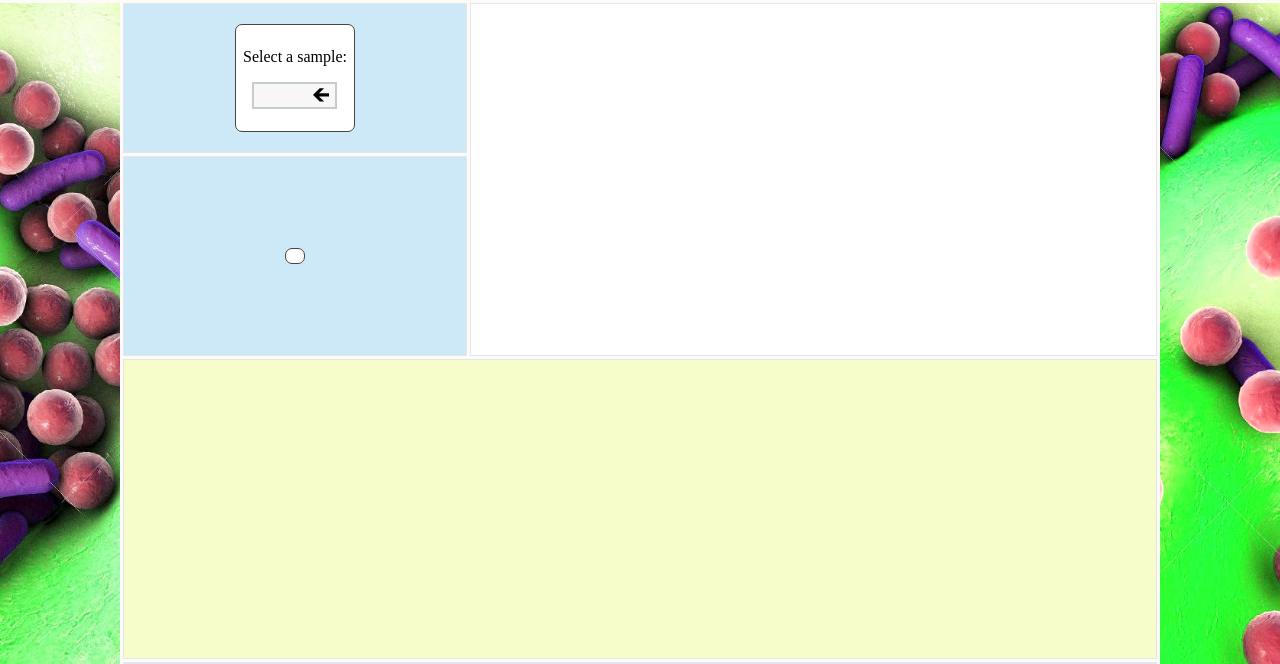
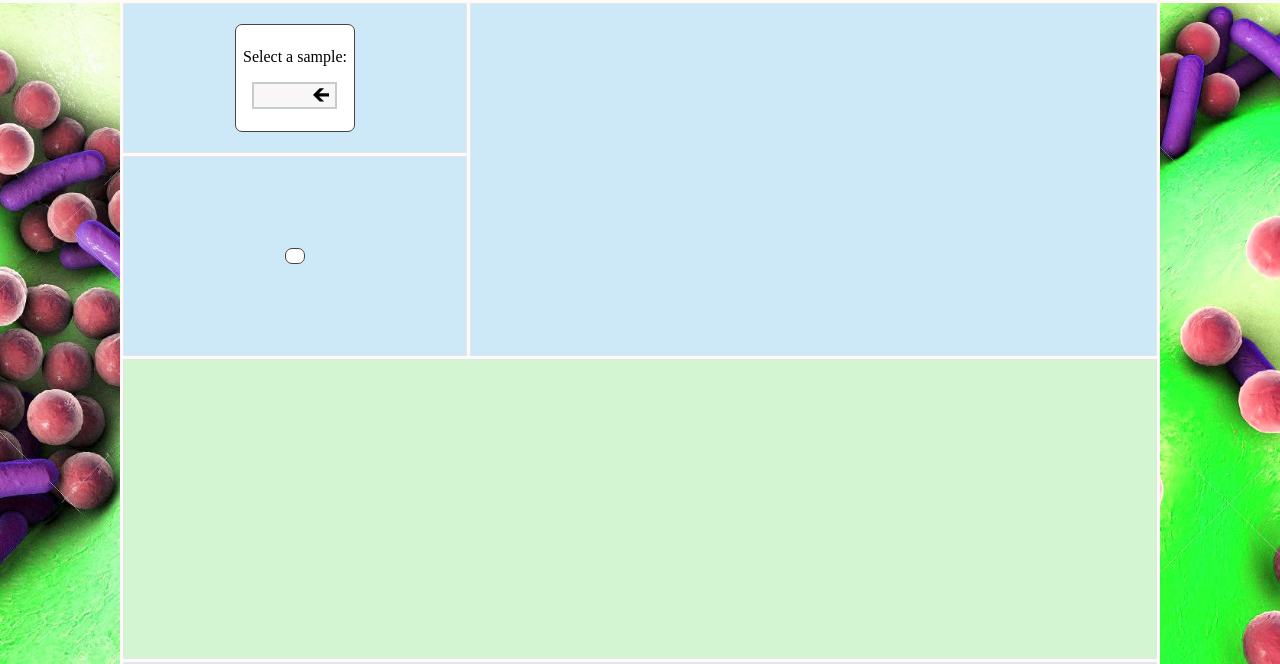
Before and after one commit to Gryazzz/Interactive_dashboard_Flask-JS, a Flask app: page / in a window 1280 px wide. Shown: the part 200-864 px from the top of the page. Run offline with Flask 2, Linux system fonts and the light colour scheme; lists and menus that the app fills with data are empty; some libraries are stand-ins or nearby versions.

Commit message:
changed background

```diff
--- a/bb_app/static/styles/main.css
+++ b/bb_app/static/styles/main.css
@@ -81,7 +81,7 @@ select {
 
 .pie {
     grid-area: pie;
-    background: rgb(255, 255, 255);
+    background: rgb(205, 233, 247);
     border: 1px solid rgb(227, 231, 233);
 }
 
@@ -98,13 +98,13 @@ select {
 
 .bubble {
     grid-area: bubble;
-    background: rgb(247, 252, 203);
+    background: rgb(212, 245, 209);
     border: 1px solid rgb(227, 231, 233);
 }
 
 .gauge {
     grid-area: gauge;
-    background: rgb(247, 129, 139);
+    background: rgb(205, 233, 247);
     border: 1px solid rgb(227, 231, 233);
 }
 
```
